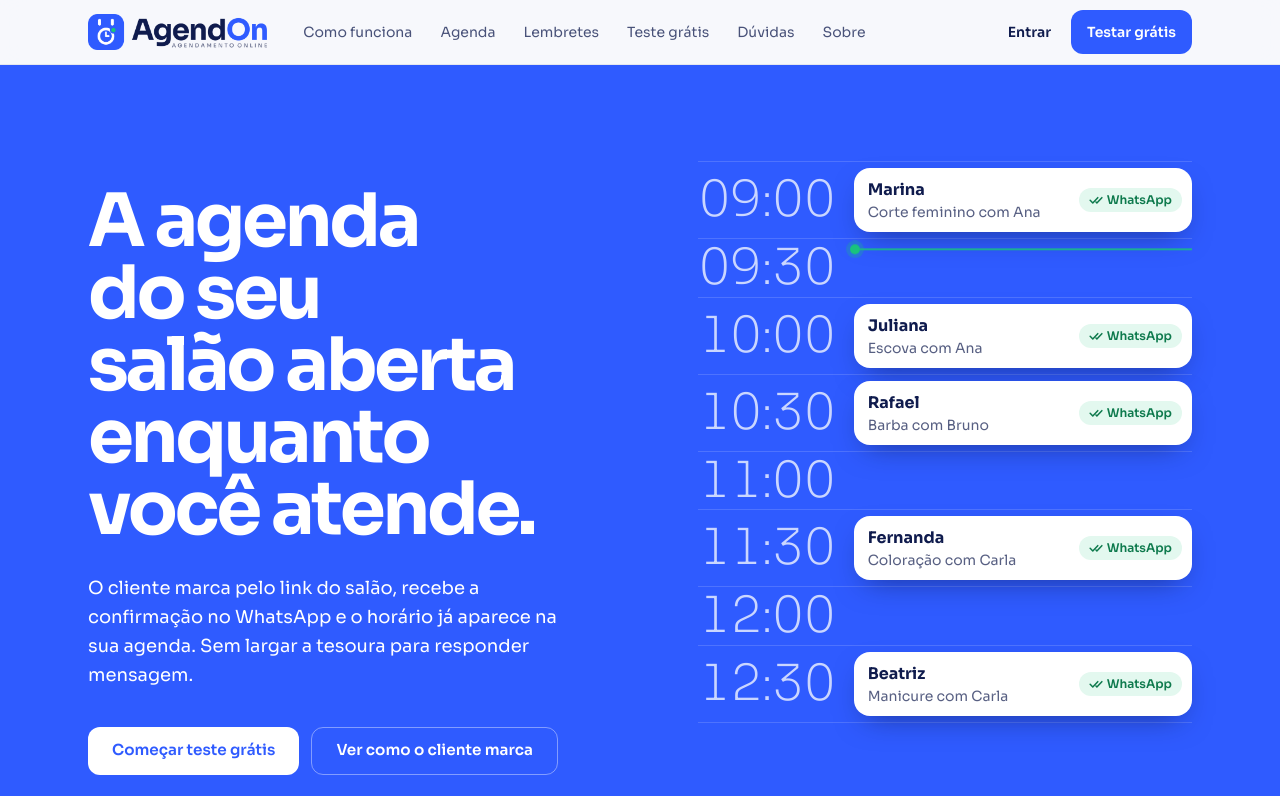
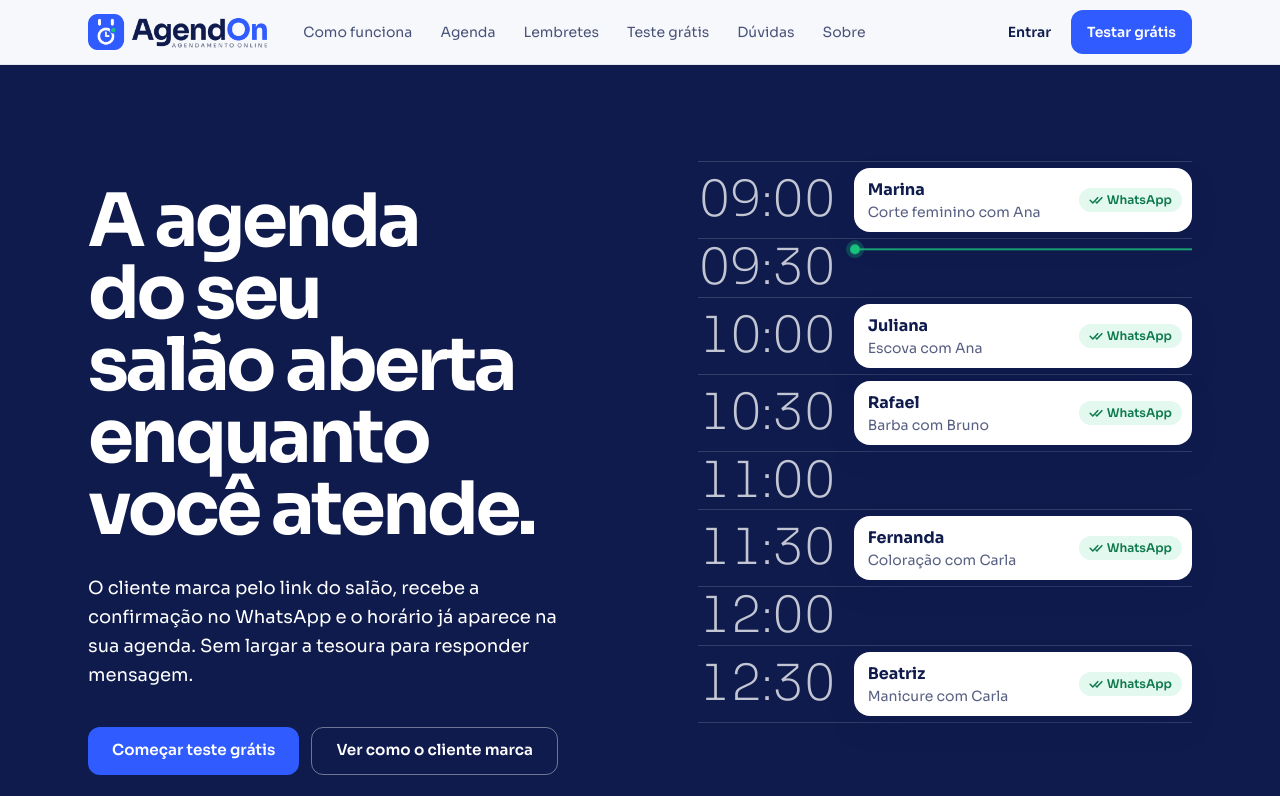
Before and after one commit to Brunocvfl/agendon, a Next.js app: page / in a window 1280 px wide. Shown: the top 796 px of the page. Built offline with nearby package versions, Linux system fonts and the light colour scheme.

Commit message:
Site: topo e chamada final em azul noite
O azul On em área grande cansava a vista. Topo e chamada final passam
para o azul noite (branco = 16,4:1) e o Azul On fica no botão principal.

Co-Authored-By: Claude Opus 5.5 <noreply@anthropic.com>

```diff
--- a/src/app/page.tsx
+++ b/src/app/page.tsx
@@ -49,7 +49,7 @@ export default function Home() {
 
 function Topo() {
   return (
-    <section aria-labelledby="titulo" className="relative overflow-hidden bg-on text-white">
+    <section aria-labelledby="titulo" className="relative overflow-hidden bg-noite text-white">
       <div className="mx-auto grid grid-cols-1 max-w-6xl gap-12 px-4 pt-14 pb-16 sm:px-6 lg:grid-cols-[1.12fr_1fr] lg:gap-14 lg:pt-24 lg:pb-24">
         <div className="lg:pt-6">
           <h1
@@ -63,7 +63,7 @@ function Topo() {
             Sem largar a tesoura para responder mensagem.
           </p>
           <div className="mt-9 flex flex-col gap-3 sm:flex-row">
-            <Link href="/cadastro" className={`${BOTAO} bg-white text-on hover:bg-white/90 focus-visible:outline-white`}>
+            <Link href="/cadastro" className={`${BOTAO} bg-on text-white hover:bg-on-escuro focus-visible:outline-white`}>
               Começar teste grátis
             </Link>
             <a href="#experimente" className={`${BOTAO} border border-white/40 text-white hover:bg-white/10 focus-visible:outline-white`}>
@@ -212,14 +212,14 @@ function TesteGratis() {
 
 function Chamada() {
   return (
-    <section aria-labelledby="titulo-chamada" className="bg-on text-white">
+    <section aria-labelledby="titulo-chamada" className="bg-noite text-white">
       <div className="mx-auto grid grid-cols-1 max-w-6xl items-center gap-14 px-4 py-20 sm:px-6 lg:grid-cols-[1fr_1fr] lg:py-32">
         <div>
           <h2 id="titulo-chamada" className={`max-w-3xl ${H2}`}>
             Seu link de agendamento no ar ainda hoje.
           </h2>
           <div className="mt-12 flex flex-col gap-4 sm:flex-row sm:items-center sm:gap-6">
-            <Link href="/cadastro" className={`${BOTAO} shrink-0 bg-white text-on hover:bg-white/90 focus-visible:outline-white`}>
+            <Link href="/cadastro" className={`${BOTAO} shrink-0 bg-on text-white hover:bg-on-escuro focus-visible:outline-white`}>
               Começar teste grátis
             </Link>
             <p className="text-white">Cadastre o salão, os serviços e a equipe, e divulgue o link.</p>
```
Also changed, not shown: 1 other file (tests, documents, lock files or other folders).
